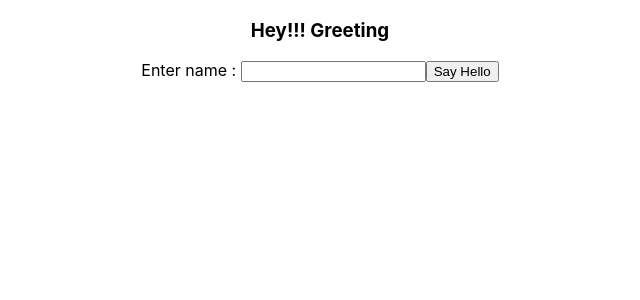
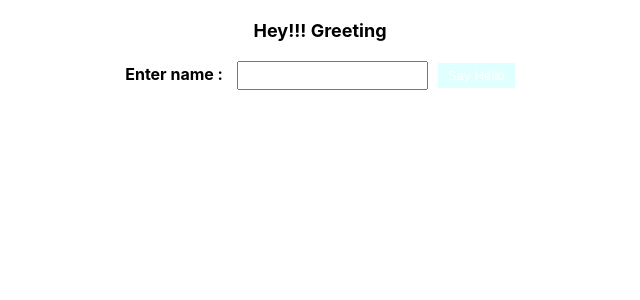
Before and after one commit to iamneo-production/cfcfdbaacdded305469413cfcfefcaaeebbone, a React (Create React App) app in the folder reactapp/: page / in a window 1280 px wide. Shown: the top 300 px of the page, without its empty margins (320-960 px from the left). Built offline with nearby package versions, Linux system fonts and the light colour scheme.

Commit message:
Backup Commit

```diff
--- a/reactapp/src/App.css
+++ b/reactapp/src/App.css
@@ -1,38 +1,30 @@
-.App {
+.App{
   text-align: center;
+  margin-top:20px;
+}
+form{
+  margin-top: 20px;
 }
 
-.App-logo {
-  height: 40vmin;
-  pointer-events: none;
+label{
+  font-weight: bolder;
 }
 
-@media (prefers-reduced-motion: no-preference) {
-  .App-logo {
-    animation: App-logo-spin infinite 20s linear;
-  }
+input{
+  padding: 5px;
+  margin: 0px 10px;
 }
 
-.App-header {
-  background-color: #282c34;
-  min-height: 100vh;
-  display: flex;
-  flex-direction: column;
-  align-items: center;
-  justify-content: center;
-  font-size: calc(10px + 2vmin);
+button{
+  padding: 5px 10px;
+  background-color: lightcyan;
   color: white;
+  border: none;
+  cursor: pointer;
 }
 
-.App-link {
-  color: #61dafb;
+h3{
+  margin-top: 20px;
+  font-size: 18px;
+  color: black;
 }
-
-@keyframes App-logo-spin {
-  from {
-    transform: rotate(0deg);
-  }
-  to {
-    transform: rotate(360deg);
-  }
-}
```
